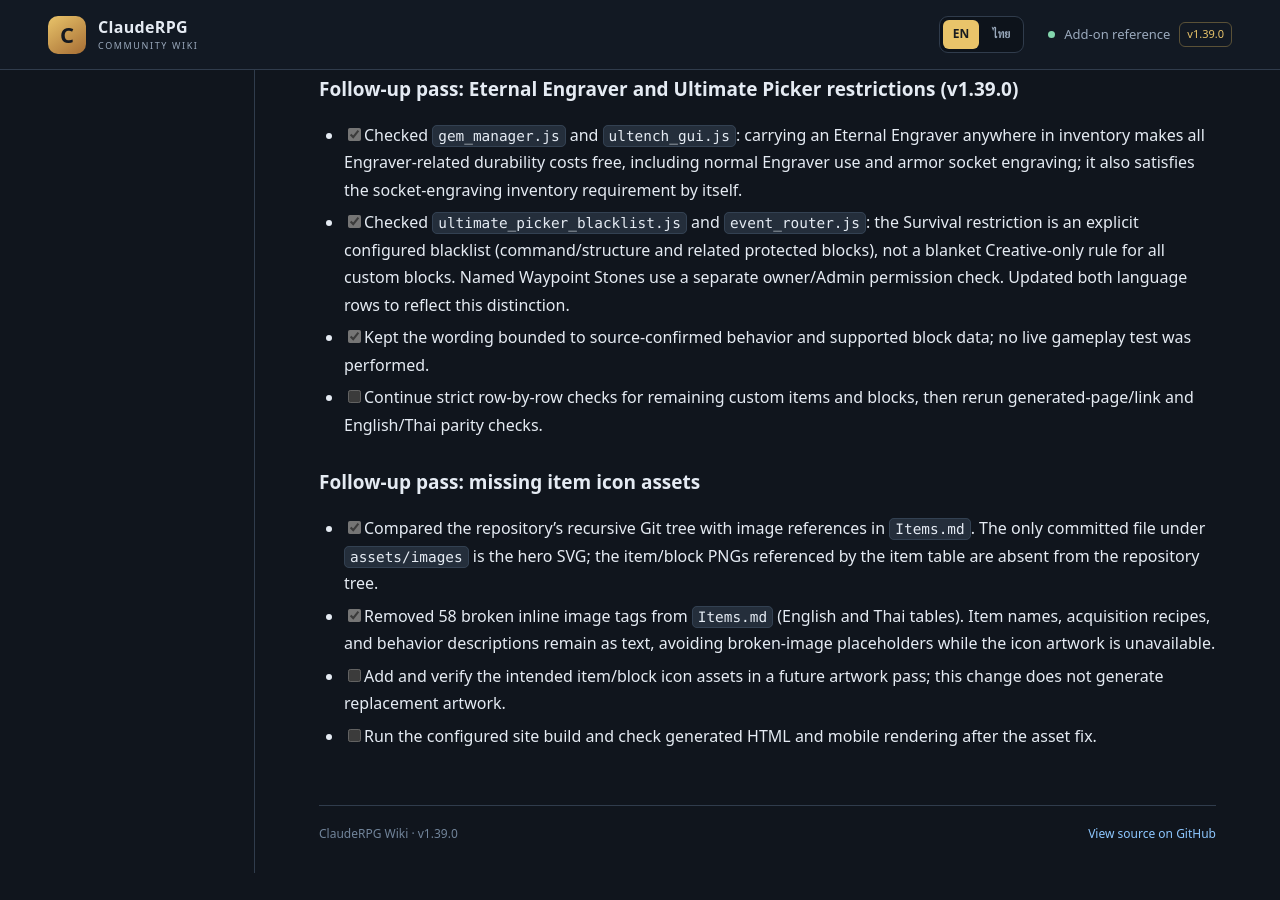
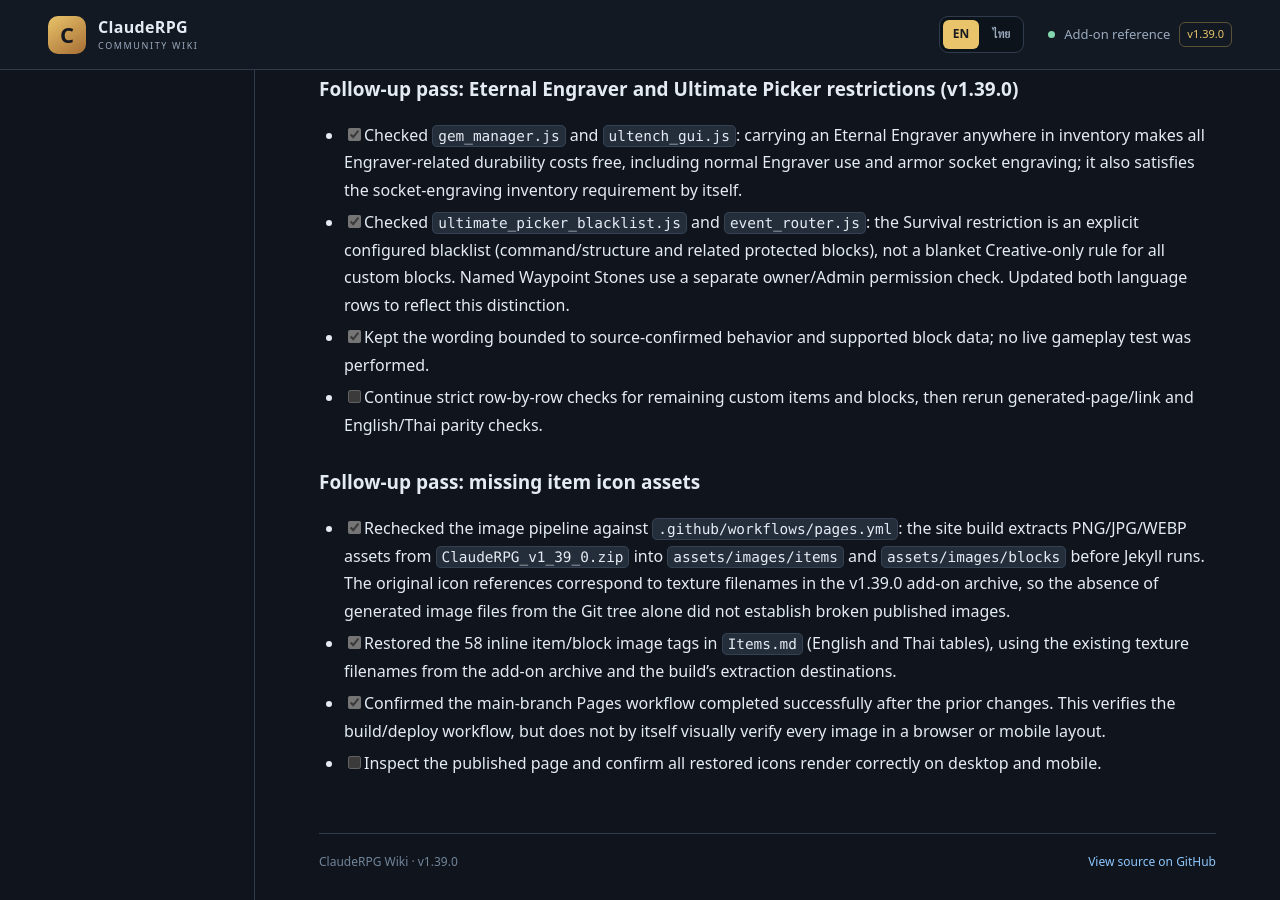
Before and after one commit to miniTorch25/ClaudeRPG-Wiki-V2, a Jekyll site: the page built from CONTENT-GAP-AUDIT.md, in a window 1280 px wide and 900 px high, scrolled down 10542 px. Built offline with Jekyll 4.4.1, drawn with Linux system fonts in a browser that asks for light colours; our own code applies the rules of GitHub Pages for plain Markdown files; before the commit the page ends 11415 px from its top, so only the background shows below that.

Commit message:
Audit: correct item icon asset findings

```diff
--- a/CONTENT-GAP-AUDIT.md
+++ b/CONTENT-GAP-AUDIT.md
@@ -235,7 +235,7 @@ Use these labels in editorial notes while drafting:
 
 ### Follow-up pass: missing item icon assets
 
-- [x] Compared the repository's recursive Git tree with image references in `Items.md`. The only committed file under `assets/images` is the hero SVG; the item/block PNGs referenced by the item table are absent from the repository tree.
-- [x] Removed 58 broken inline image tags from `Items.md` (English and Thai tables). Item names, acquisition recipes, and behavior descriptions remain as text, avoiding broken-image placeholders while the icon artwork is unavailable.
-- [ ] Add and verify the intended item/block icon assets in a future artwork pass; this change does not generate replacement artwork.
-- [ ] Run the configured site build and check generated HTML and mobile rendering after the asset fix.
+- [x] Rechecked the image pipeline against `.github/workflows/pages.yml`: the site build extracts PNG/JPG/WEBP assets from `ClaudeRPG_v1_39_0.zip` into `assets/images/items` and `assets/images/blocks` before Jekyll runs. The original icon references correspond to texture filenames in the v1.39.0 add-on archive, so the absence of generated image files from the Git tree alone did not establish broken published images.
+- [x] Restored the 58 inline item/block image tags in `Items.md` (English and Thai tables), using the existing texture filenames from the add-on archive and the build's extraction destinations.
+- [x] Confirmed the main-branch Pages workflow completed successfully after the prior changes. This verifies the build/deploy workflow, but does not by itself visually verify every image in a browser or mobile layout.
+- [ ] Inspect the published page and confirm all restored icons render correctly on desktop and mobile.
```
